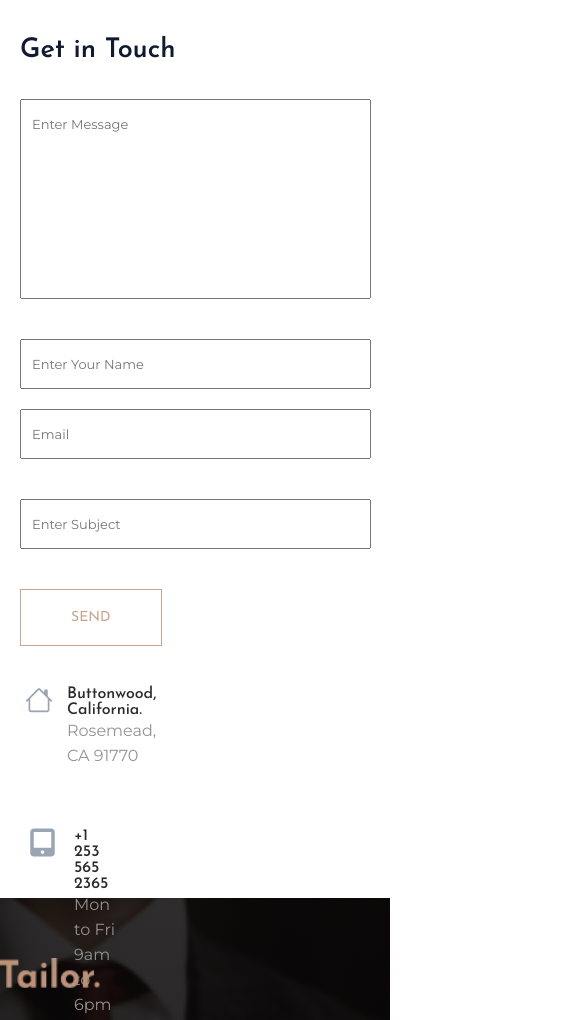
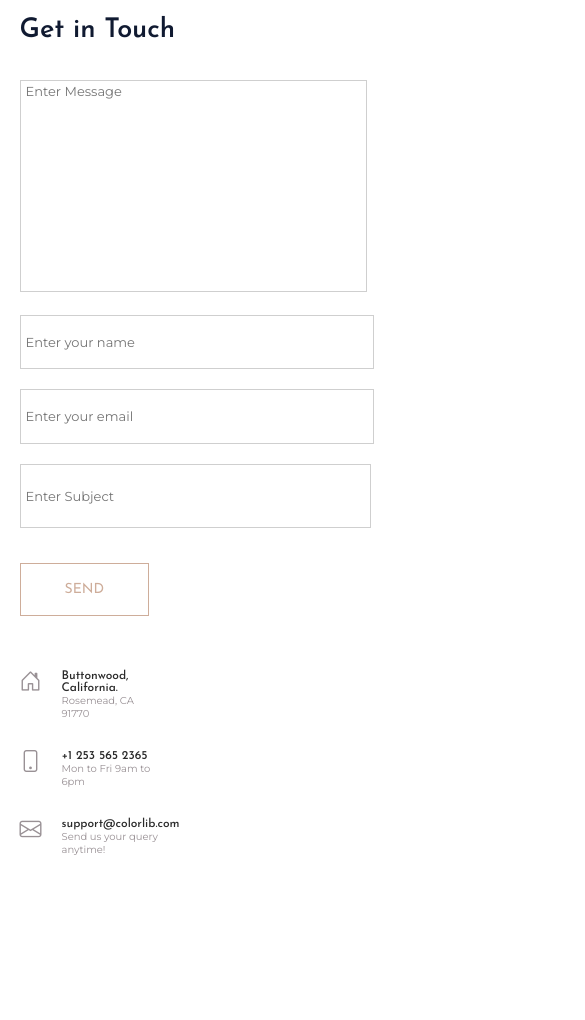
Before and after one commit to DanzilGram/Tailor, a plain HTML site: page index.html in a window 390 px wide. Shown: the part 403-1423 px from the top of the page, 585 px wide, since content can reach past the window. Drawn offline with nearby package versions, Linux system fonts and the light colour scheme.

Commit message:
updated version

```diff
--- a/index.html
+++ b/index.html
@@ -14,14 +14,17 @@
     <div class="logo"><img src="image/logo.png.webp" alt=""></div>
     <nav>
       <a href="https://ikechukwugolden.github.io/practical/">Home</a>
-      <a href="https://echidiebere497-stack.github.io/work/"></a>
+      <a href="https://echidiebere497-stack.github.io/work/">About</a>
       <a href="">Services</a>
       <a href="https://chidubem55.github.io/blog/">Blog</a>
       <a href="https://danzilgram.github.io/Tailor/">Contact</a>
       <a href="" class="visit">VISIT US</a>
     </nav>
+    <div class="hamburger">
+      <i class="bi bi-list"></i>
+    </div>
+  </header>
 
-  </header>
 
   <section class="hero-sec">
      <div class="hero-content">
@@ -47,7 +50,7 @@
     <h2>Get in Touch</h2>
   </div>
 
-  <div class="parent-label">
+  <!-- <div class="parent-label">
     <div class="parent-content">
       <form action="">
         <input class="Big-input" type="text" placeholder="Enter Message">
@@ -87,7 +90,67 @@
        </div>
      </div>
     </div>
+  </div> -->
+
+  <div class="users-info">
+    <form class="contact-info" action="">
+      <div class="message">
+        <input class="Big-input" type="text" placeholder="Enter Message">
+      </div>
+
+      <div class="details">
+       <input type="text" placeholder="Enter your name">
+       <input type="text" placeholder="Enter your email">
+      </div>
+
+       <div class="enter">
+         <input type="text" placeholder="Enter Subject">
+       </div>
+
+        <input class="submit-btn" type="submit" value="SEND">
+     </form>
+
+     <div class="contact-infos">
+      <div class="address">
+      <div>
+        <i class="bi bi-house-door"></i>
+      </div>
+      <div>
+      <h3>Buttonwood, California.</h3>
+      <p>Rosemead, CA 91770</p>
+      </div>
+
+      </div>
+
+      <div class="address">
+      <div>
+        <i class="bi bi-phone"></i>
+      </div>
+      <div>
+      <h3>+1 253 565 2365</h3>
+      <p>Mon to Fri 9am to 6pm</p>
+      </div>
+      </div>
+
+      <div class="address">
+      <div>
+        <i class="bi bi-envelope"></i>
+      </div>
+      <div>
+      <h3>support@colorlib.com</h3>
+      <p>Send us your query <br> anytime!</p>
+      </div>
+
+      </div>
+
+
+
+
+
+     </div>
   </div>
+
+
 
   <footer>
     <div class="footer-map">
--- a/style.css
+++ b/style.css
@@ -12,6 +12,10 @@
 header{
 max-width: 100%;
 height: 15vh;
+position:sticky;
+top: 0;
+background-color: white;
+z-index: 1000;
 }
 .header-content{
   width: 90%;
@@ -20,6 +24,7 @@ height: 15vh;
   display: flex;
   justify-content: space-between;
   align-items: center;
+
 }
 nav, a{
   font-family: "Montserrat", sans-serif;
@@ -41,6 +46,9 @@ nav, a:hover{
 }
 .visit:hover{
   color: white;
+}
+.hamburger{
+  display: none;
 }
 
 .hero-sec{
@@ -147,31 +155,32 @@ main{
   color: #101A31;
   font-weight: 600;
 }
-.parent-label{
-  /* border: 2px solid black; */
+
+/* .parent-label{
+  border: 2px solid blue;
   width: 100%;
   height: 90vh;
   margin-top: 20px;
-}
-.parent-content{
-  /* border: 2px solid black; */
+} */
+/* .parent-content{
+  border: 2px solid red;
   width: 90%;
   height: 100%;
   margin: auto;
   display: flex;
   gap: 40px;
-}
-form{
+} */
+/* form{
   width: 70%;
-  /* border: 1px solid black; */
+  border: 1px solid black;
   display: flex;
   flex-direction: column;
   gap: 40px;
 }
 input:focus{
   outline: none;
-}
-.Big-input{
+} */
+/* .Big-input{
   height: 200px;
   font-family: "Montserrat" ,sans-serif;
   font-size: 13px;
@@ -184,8 +193,8 @@ input:focus{
 .fname{
   display: flex;
   gap: 20px;
-}
-.fname input{
+} */
+/* .fname input{
   width: 380px;
   height: 50px;
   padding-left: 10px;
@@ -223,7 +232,7 @@ input:focus{
 .contact-info{
   width: 30%;
   height: 100%;
-  /* border: 2px solid black; */
+  border: 2px solid black;
   display: flex;
   flex-direction: column;
   gap: 60px;
@@ -249,6 +258,127 @@ input:focus{
   font-size: 16px;
   color: #969290;
   line-height: 25px;
+} */
+
+
+.users-info{
+  /* border: 2px solid blue; */
+  width: 90%;
+  height: 90vh;
+  margin: auto;
+  margin-top: 20px;
+  display: flex;
+  gap: 10px;
+}
+form{
+  /* border: 2px solid red; */
+  width: 60%;
+  height:100%;
+}
+input:focus{
+  outline: none;
+}
+
+.message{
+  /* border: 2px solid black; */
+  width: 100%;
+  height:50% ;
+}
+.message input{
+  width: 99%;
+  height:95%;
+  padding-left:5px;
+  font-family: "Montserrat", sans-serif;
+  font-size: 13px;
+  font-weight: 400;
+  color: #495057;
+}
+.Big-input{
+  padding-bottom:200px;
+  box-sizing: border-box;
+}
+
+.details{
+  display: flex;
+  /* border: 2px solid blue; */
+  width:99%;
+  height:10%;
+  gap: 20px;
+  margin-top: 20px;
+}
+.details input{
+  width:100%;
+  padding-left: 5px;
+  font-family: "Montserrat", sans-serif;
+  font-size: 13px;
+  font-weight: 400;
+  color: #495057;
+
+}
+
+.enter{
+display: flex;
+flex-direction: column;
+width: 99%;
+height:10%;
+/* border: 2px solid red; */
+margin-top: 20px;
+}
+.enter input{
+  width: 99%;
+  height: 100%;
+  padding-left:5px;
+  font-family: "Montserrat", sans-serif;
+  font-size: 13px;
+  font-weight: 400;
+  color: #495057;
+}
+
+.submit-btn{
+  margin-top: 35px;
+  padding:18px 44px;
+  border: 1px solid #cead9a;
+  background-color: white;
+  font-family: "Josefin Sans",sans-serif;
+  font-size: 14px;
+  font-weight: 400;
+  color:#cead9a;
+  transition: 1s;
+  cursor: pointer;
+}
+.submit-btn:hover{
+  background-color: #be9278;
+  color: white;
+}
+.contact-infos{
+  width: 40%;
+  height: 100%;
+  /* border: 2px solid green; */
+  display: flex;
+  flex-direction: column;
+  gap: 15px;
+}
+.address{
+  /* border: 2px solid black; */
+  display: flex;
+  gap: 10px;
+
+}
+.address i{
+  font-size:22px;
+  color:#999195;
+}
+.address h3{
+  font-size: 14px;
+  font-weight: 500;
+  font-family: "Josefin Sans",sans-serif;
+  color: #2A2A2A;
+}
+.address p{
+  font-size: 12px;
+  font-weight: 400;
+  font-family: "Montserrat",sans-serif;
+  color:#999195;
 }
 
 footer{
@@ -259,9 +389,10 @@ footer{
   background-position: center;
   background-repeat: no-repeat;
   background-size: cover;
-  margin-top: 40px;
+  margin-top: 250px;
   display: flex;
   gap: 100px;
+  padding: 20px 0px;
 }
 .footer-map{
   width: 50%;
@@ -299,7 +430,7 @@ footer{
 }
 .footer-contents p{
   font-family: "Montserrat", sans-serif;
-  font-size: 16px;
+  font-size: 15px;
   font-weight: 400;
   color: #FFFFFF;
 }
@@ -368,11 +499,15 @@ ul{
   nav{
     display: none;
   }
+  .hamburger{
+    display: block;
+    font-size: 30px;
+  }
   .hero-sec{
     height: 30%;
   }
   .welcome .rotate{
-    width: 80%;
+    width:60%;
   }
   .welcome h3{
     font-size: 20px;
@@ -385,43 +520,68 @@ ul{
     display: none;
   }
 
-  .parent-content{
-    display: flex;
+
+  .get-in{
+    /* width: 95%; */
+    /* margin-left: 20px; */
+    font-size: 0px;
+  }
+ .users-info{
   flex-direction: column;
-    height: fit-content;
-    width: 100%;
-    padding-right: 200px;
 
  }
-  .get-in{
-    width: 95%;
-    margin-left: 20px;
+.contact-info{
+  width: 100%;
 }
-  form{
-    width:95%;
+input{
+  border: 1px solid rgba(128, 128, 128, 0.379);
+}
+.Big-input{
+  padding-top:10px;
+}
+.details{
+  flex-direction: column;
+  height: 30%;
+}
+.details input{
+  height: 100%;
 
 }
-  form .fname{
-    display: flex;
-    flex-direction: column;
-    margin-left:20px ;
+.enter{
+  height:15%;
 }
-  .fname input{
-    width:100%;
+.enter input{
+  height: 100%;
 }
-  .Big-input{
-    height: 200px;
-    margin-left: 20px;
+.contact-infos{
+  margin-top: 150px;
+  gap: 30px;
 }
-  .Big-input2{
-    margin-left: 20px;
+.address{
+  gap: 20px;
 }
-  .submit-btn{
-    margin-left:20px ;
+
+.address h3{
+  font-size: 18px;
+  width: 100%;
 }
+.address p{
+  font-size: 16px;
+}
+.footer{
+  margin-top: 250px;
+}
+
  .footer-contact{
   flex-direction: column;
  }
+ .footer-contents{
+  margin-left: 10px;
+ }
+ .footer-nav{
+  margin-left: 10px;
+ }
+
   .footer-map{
     display: none;
   }
@@ -429,3 +589,19 @@ ul{
 
 
 }
+@media only screen and (max-width:500px) {
+  .address h3{
+    font-size: 16px;
+  }
+  .address p{
+    font-size: 12px;
+  }
+}
+@media only screen and (max-width:408px) {
+  .address h3{
+    font-size: 12px;
+  }
+  .address p{
+    font-size: 10px;
+  }
+}
```
Lines whose indentation alone changed are shown as unchanged.
